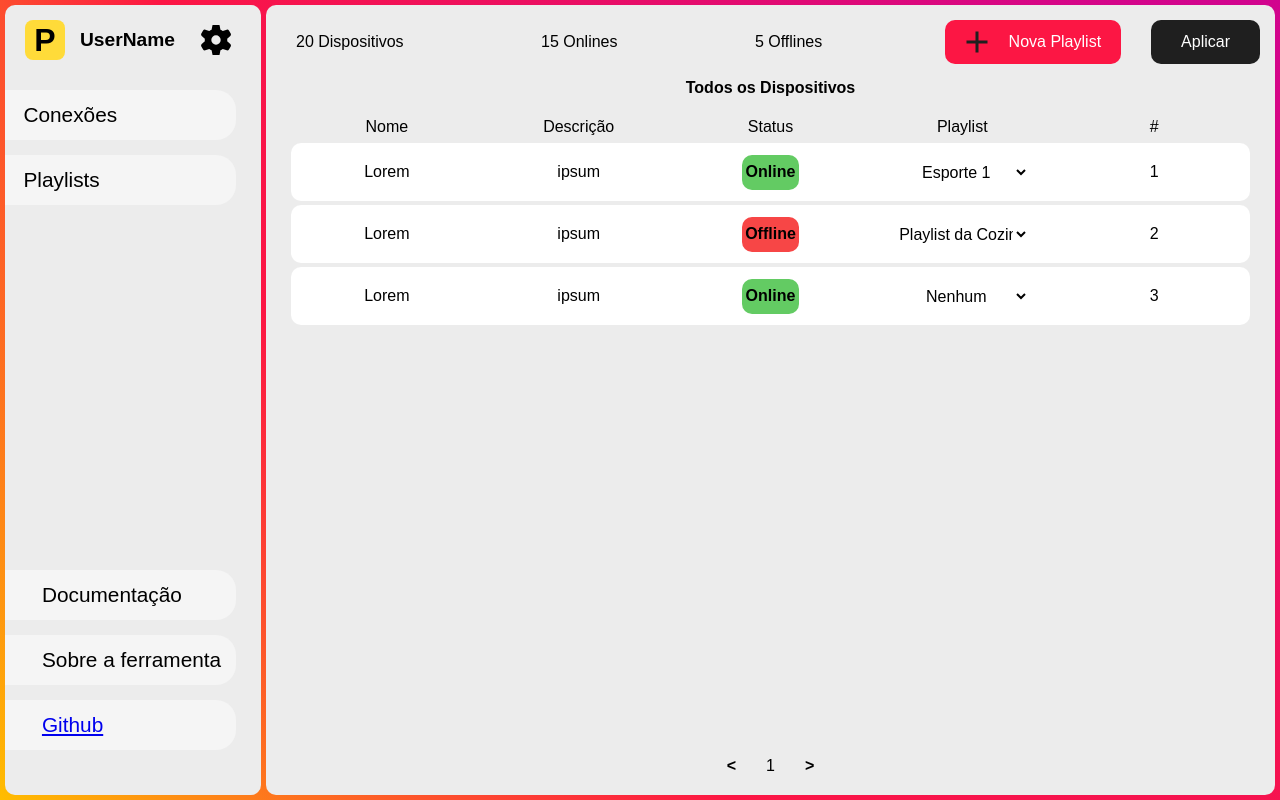
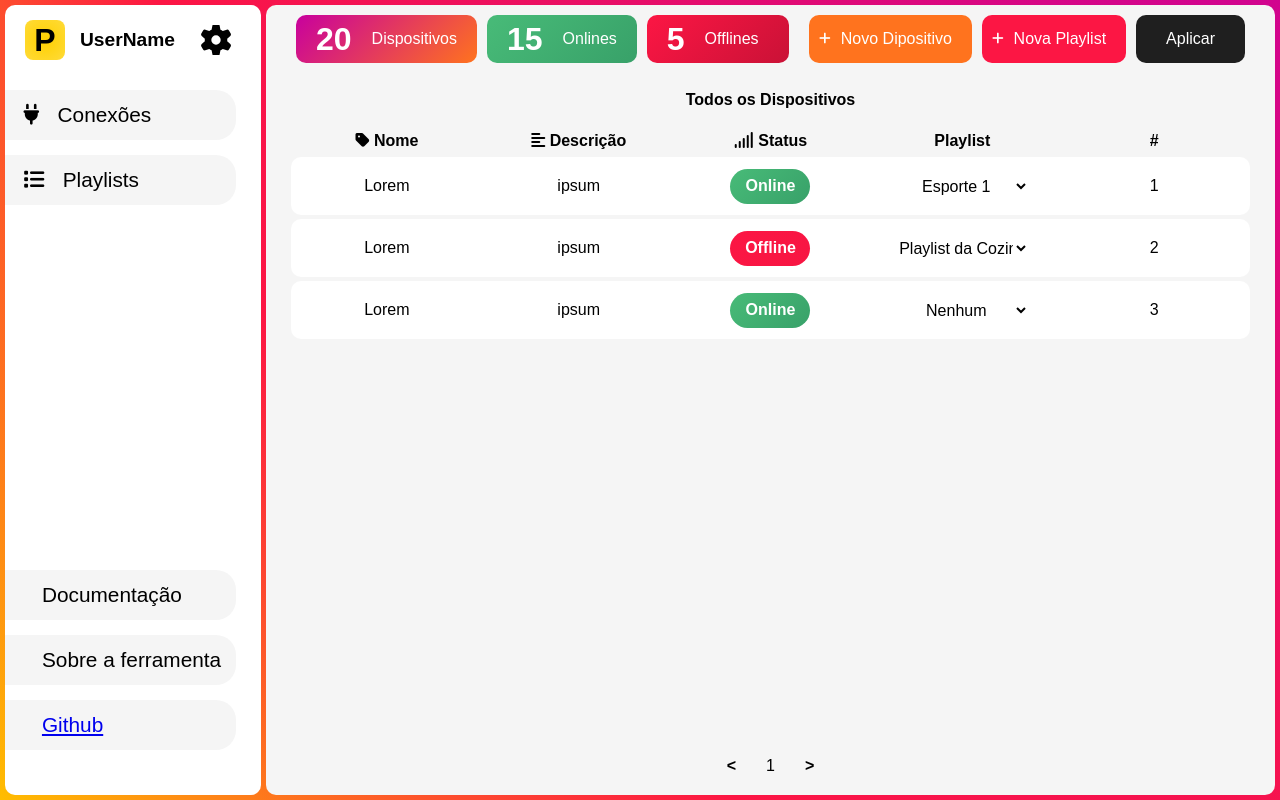
Before and after one commit to Next-Signage/digitalSignage, a PHP site: page /dashboard in a window 1280 px wide. Run offline with PHP 8.4, Linux system fonts and the light colour scheme; the visitor is signed in with stand-in values (Sample User, id 1).

Commit message:
ajustes 1/3

```diff
--- a/public/css/dashboard.css
+++ b/public/css/dashboard.css
@@ -37,34 +35,71 @@
     display: flex;
     flex-direction: column;
     .information {
+        margin-block: 10px;
+        margin-inline: 20px;
         display: flex;
         justify-content: space-between;
         align-items: center;
         background-color: transparent;
-        p {
-            margin-left: 30px;
+        > div {
+            margin-inline: 10px;
+            margin-block: 5px;
+            height: 100%;
+            gap: 10px;
+        }
+        .disps {
+            color: white;
+            display: flex;
+            flex: 1;
+            p {
+                padding-inline: 20px;
+                border-radius: 15px;
+                display: flex;
+                align-items: center;
+                flex: 1;
+                span {
+                    margin-right: 20px;
+                }
+            }
+            .disp {
+                display: flex;
+                flex: 1;
+                border-radius: 10px;
+            }
+            .d1 {
+                background: linear-gradient(135deg, var(--primario) 0%, var(--terceira) 100%);
+            }
+            .d2 {
+                background: linear-gradient(135deg, #48bb78 0%, #38a169 100%);
+            }
+            .d3 {
+                background: linear-gradient(135deg, var(--second) 0%, rgb(0,0,0) 500%);
+            }
+        }
+        span {
+            font-weight: bolder;
+            font-size: 200%;
         }
         button {
             display: flex;
             border: none;
-            margin: 15px;
             justify-content: space-between;
             align-items: center;
             border-radius: 10px;
             padding: 10px;
         }
-        #newplaylist {
-            padding-inline: 20px;
+        #newplaylist, #newdisp {
             background-color: var(--second);
             color: white;
             p {
-                margin-left: 20px;
+                padding-inline: 10px;
+                display: flex;
+                flex: 1;
                 font-size: 120%;
-                flex: 1;
             }
-            img {
-                scale: 1.5;
-            }
+        }
+        #newdisp {
+            background-color: var(--terceira);
         }
         .disabled {
             font-size: 100%;
@@ -101,7 +136,7 @@
             background-color: var(--background1);
             display: flex;
             height: 2%;
-            margin-top: 0px;
+            align-items: center;
             font-weight: bolder;
         }
         .dispositivos {
@@ -121,6 +156,7 @@
             .linha-info {
                 justify-content: space-around;
                 display: flex;
+                font-weight: bold;
                 margin-inline: 5px;
                 margin-block: -15px;
                 border-radius: 10px;
@@ -252,23 +294,24 @@
 
 #status {
     font-weight: bolder;
+    border-radius: 100px;
+    height: 60%;
+    width: 30%;
+    justify-content: center;
+    color: white;
+    display: flex;
+    align-items: center;
+    padding-inline: 40px;
 }
 .offline {
-    display: flex;
-    background-color: rgb(247, 70, 70);
-    justify-content: center;
-    align-items: center;
-    height: 60%;
-    width: 30%;
-    border-radius: 10px;
+    background: linear-gradient(135deg, var(--second) 0%, rgb(0,0,0) 5000%);
 }
 
 .online {
-    display: flex;
-    background-color: rgb(99, 203, 99);
-    justify-content: center;
-    align-items: center;
-    height: 60%;
-    width: 30%;
-    border-radius: 10px;
+    background: linear-gradient(135deg, #48bb78 0%, #38a169 100%);
 }
+
+@keyframes aparecerAddDisp {
+    0% {margin-top: 20px}
+    100% {margin-top: 0px}
+}
--- a/public/css/dashboardheader.css
+++ b/public/css/dashboardheader.css
@@ -11,11 +11,15 @@
     height: 100%;
 }
 
+body {
+    background: radial-gradient(circle at 100% -25%, var(--primario) 0%, var(--second) 70%, var(--quarta) 100%);
+}
+
 .left-painel {
     border-radius: 10px;
     margin: 5px 5px 5px 5px;
     width: 20%;
-    background-color: var(--background1);
+    background-color: var(--background2);
     display: flex;
     flex-direction: column;
     .botoes {
@@ -44,7 +48,7 @@
             align-items: center;
             > div {
                 display: flex;
-                background-color: rgb(255, 219, 57);
+                background: radial-gradient(circle at 50% 50%, rgb(255, 208, 0) 0%, rgb(255, 219, 57) 100%);
                 height: 40px;
                 width: 40px;
                 align-items: center;
@@ -80,7 +84,7 @@
         align-items: center;
         height: 50px;
         flex: 1;
-        background-color: var(--background);
+        background-color: var(--background1);
         margin-right: 25px;
         margin-block: 15px;
         border-radius: 0 20px 20px 0;
@@ -93,3 +97,7 @@
         }
     }
 }
+
+img.svg-branco {
+    filter: brightness(0) invert(1);
+}
--- a/public/css/variaveis.css
+++ b/public/css/variaveis.css
@@ -10,6 +10,6 @@
   --background4: #D9D9D9;
   --background3: #D0D0D0;
   --background2: #ffffff;
-  --background1: #ececec;
-  --background: #f5f5f5;
+  --background: #ececec;
+  --background1: #f5f5f5;
 }
--- a/public/js/dashboardheader.js
+++ b/public/js/dashboardheader.js
@@ -1,4 +1,7 @@
 document.addEventListener("DOMContentLoaded", ()=>{
+    document.querySelector("head").insertAdjacentHTML("afterbegin", `
+      <link rel="stylesheet" href="https://cdnjs.cloudflare.com/ajax/libs/font-awesome/6.4.0/css/all.min.css">
+    `)
     document.querySelector("main").insertAdjacentHTML("afterbegin",
     `
       <div class="left-painel">
@@ -14,9 +17,11 @@
         <div class="botoes">
           <div class="cima">
             <a class="botao" href="dashboard.php">
+              <i class="fa-solid fa-plug"></i>
               <p>Conexões</p>
             </a>
             <a class="botao" href="playlists.php">
+              <i class="fa-solid fa-list"></i>
               <p>Playlists</p>
             </a>
           </div>
--- a/public/js/playlistconfig.js
+++ b/public/js/playlistconfig.js
@@ -6,3 +6,7 @@
 document.getElementById("cancelAssociate").addEventListener("click", ()=>{
 	document.getElementById("associarPlaylistMSG").style.display = "none";
 })
+
+document.getElementById("addfile").addEventListener("click", ()=>{
+	document.getElementById("sendfile").click();
+})
--- a/src/views/dashboard.php
+++ b/src/views/dashboard.php
@@ -16,21 +16,24 @@
     <main>
       <div class="right-painel">
         <div class="information">
-          <div>
-            <p><span id="CountDispositivo">20</span> Dispositivos</p>
+          <div class="disps">
+            <div class="disp d1">
+              <p><span id="CountDispositivo">20</span> Dispositivos</p>
+            </div>
+            <div class="disp d2">
+              <p><span id="CountDispOnline">15</span> Onlines</p>
+            </div>
+            <div class="disp d3">
+              <p><span id="CountDispOffline">5</span> Offlines</p>
+            </div>
           </div>
-          <div>
-            <p><span id="CountDispOnline">15</span> Onlines</p>
-          </div>
-          <div>
-            <p><span id="CountDispOffline">5</span> Offlines</p>
-          </div>
-          <!-- <button id="newdisp">Novo Dipositivo
-            <img src="images/plus.svg" />
-          </button> -->
           <div style="display: flex;">
+            <button id="newdisp">
+              <i class="fa-solid fa-plus"></i>
+              <p>Novo Dipositivo</p>
+            </button>
             <button id="newplaylist">
-              <img src="<?= BASE_URL ?>/images/icons/plus.svg" />
+              <i class="fa-solid fa-plus"></i>
               <p>Nova Playlist</p>
             </button>
             <button class="disabled">Aplicar</button>
@@ -40,9 +43,9 @@
           <p>Todos os Dispositivos</p>
           <div class="dispositivos" id="dispositivos">
             <div class="linha-info">
-              <div><p>Nome</p></div>
-              <div><p>Descrição</p></div>
-              <div><p>Status</p></div>
+              <div><p><i class="fa-solid fa-tag"> </i> Nome</p></div>
+              <div><p><i class="fas fa-align-left"> </i> Descrição</p></div>
+              <div><p><i class="fa-solid fa-signal"> </i> Status</p></div>
               <div><p>Playlist</p></div>
               <div><p>#</p></div>
             </div>
@@ -112,18 +115,26 @@
     <div id="AddDispositivo" style="display: none;">
       <div class="blackscreen">
         <h1>Adicionar Dispositivo</h1>
-        <form>
+        <form id="addDispForm">
           <label for="nome">Nome</label>
-          <input type="text" maxlength="30" name="nome" placeholder="Nome do dispositivo" required>
+          <input type="text" maxlength="30" name="nome" placeholder="Dispositivo..." required>
           <label for="desc">Descrição</label>
-          <input type="text" maxlength="30" name="desc" placeholder="Insira uma descrição" required>
+          <input type="text" maxlength="50" name="desc" placeholder="Descrição..." required>
+          <label for="desc">Endereço IPv4 or IPv6</label>
+          <input type="text" maxlength="15" name="ipv4" placeholder="192.168.X.X ou fe80::1c3b:2eff:fe4f:1234" required>
+          <label for="desc">Localização</label>
+          <input type="text" maxlength="50" name="ipv4" placeholder="Sala de estar..." required>
           <label for="playlist">Playlist</label>
-          <select required>
-            <option value="">Selecione uma playlist</option>
+          <select>
+            <option value="">Nenhuma</option>
             <option value="Esporte 1">Esporte 1</option>
             <option value="TV primária">TV primária</option>
             <option value="Shopping">Shopping</option>
           </select>
+          <div class="status">
+            <label for="desc">O dispositivo está online?</label>
+            <input type="checkbox" name="status">
+          </div>
           <div>
             <button class="cancelar" id="cancelPlaylist">Cancelar</button>
             <button class="confirm" id="createPlaylist">Confirmar</button>
```
Also changed, not shown: other parts of public/css/dashboard.css (+15 -11 lines), public/css/playlists.css (+24 -20 lines), public/css/playlistsconfig.css (+3 -7 lines), src/views/playlistconfig.php (+9 -11 lines), src/views/playlists.php (+10 -11 lines).
